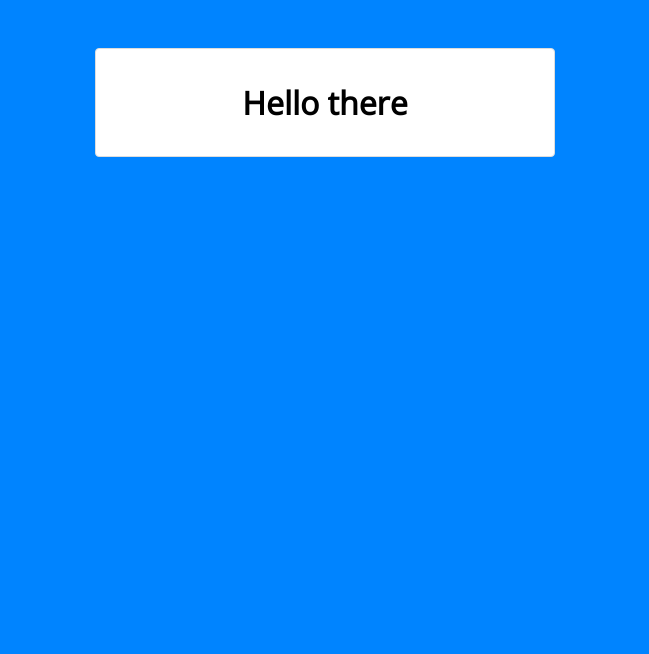
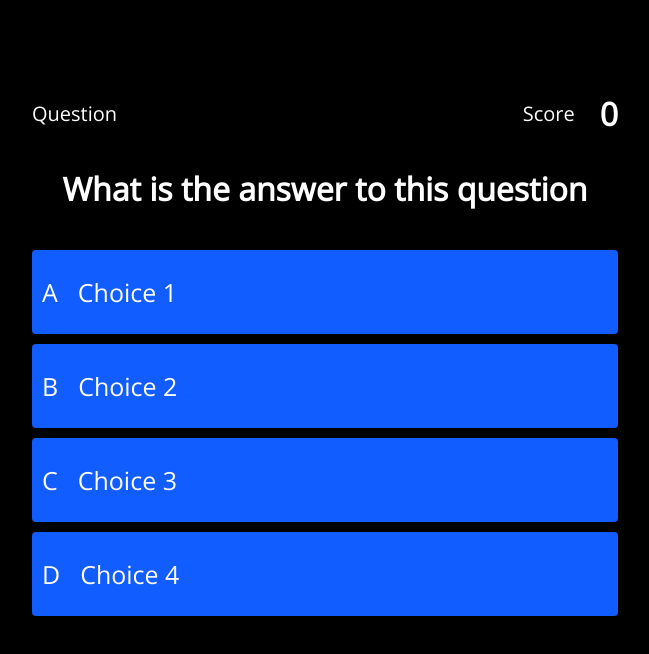
Before and after one commit to rasuljonadhamov/quiz-app, a plain HTML site: page pages/game.html in a window 1280 px wide. Shown: the whole page, without its empty margins (315-964 px from the left). Drawn offline with nearby package versions, Linux system fonts and the light colour scheme.

Commit message:
Add questions page and styles

```diff
--- a/pages/gama.css
+++ b/pages/gama.css
@@ -0,0 +1,63 @@
+body {
+  background-color: black;
+  color: #fff;
+}
+
+.container {
+  background-color: black;
+  margin-bottom: 0;
+  border: none;
+}
+
+.choice-container {
+  margin-top: 5px;
+  display: flex;
+  align-items: center;
+  gap: 20px;
+  background-color: rgb(18, 93, 255);
+  margin-bottom: 10px;
+  font-size: 25px;
+  border-radius: 4px;
+  padding: 0 10px;
+}
+
+.choice-container:hover {
+  cursor: pointer;
+  box-shadow: 0 0.4rem 1.4rem rgba(6, 103, 247, 0.5);
+}
+
+.correct {
+  background: linear-gradient(
+    32deg,
+    rgba(11, 223, 36) 0%,
+    rgb(41, 232, 111) 100%
+  );
+}
+
+.incorrect {
+  background: linear-gradient(
+    32deg,
+    rgba(230, 29, 29, 1) 0%,
+    rgb(224, 11, 11, 1) 100%
+  );
+}
+
+#hud {
+  display: flex;
+  justify-content: space-between;
+  align-items: center;
+}
+
+#question {
+  margin: 20px 0 40px;
+}
+
+.hud-prefix {
+  font-size: 20px;
+}
+
+.hud-item {
+  display: flex;
+  align-items: center;
+  gap: 25px;
+}
--- a/pages/game.html
+++ b/pages/game.html
@@ -9,7 +9,41 @@
   </head>
   <body>
     <div class="container">
-      <h1>Hello there</h1>
+      <div id="game">
+        <div id="hud">
+          <div class="hud-item">
+            <p id="proggresText" class="hud-prefix">Question</p>
+          </div>
+
+          <div class="hud-item">
+            <p id="proggresText" class="hud-prefix">Score</p>
+            <h1 id="score" class="hud-main-text">0</h1>
+          </div>
+        </div>
+
+        <h1 id="question">What is the answer to this question</h1>
+        <div class="choice-container">
+          <p class="choice-prefix">A</p>
+          <p class="choice-text" data-number="1">Choice 1</p>
+        </div>
+
+        <div class="choice-container">
+          <p class="choice-prefix">B</p>
+          <p class="choice-text" data-number="2">Choice 2</p>
+        </div>
+
+        <div class="choice-container">
+          <p class="choice-prefix">C</p>
+          <p class="choice-text" data-number="3">Choice 3</p>
+        </div>
+
+        <div class="choice-container">
+          <p class="choice-prefix">D</p>
+          <p class="choice-text" data-number="4">Choice 4</p>
+        </div>
+      </div>
     </div>
+
+    <script src="../js/game.js"></script>
   </body>
 </html>
--- a/style.css
+++ b/style.css
@@ -20,7 +20,7 @@ h6 {
 }
 
 .container {
-  max-width: 460px;
+  max-width: 650px;
   margin: 3rem auto;
   padding: 2rem;
   border: 1px solid #ddd;
```
Also changed, not shown: index.html (+1 -1 lines), js/game.js (added).
